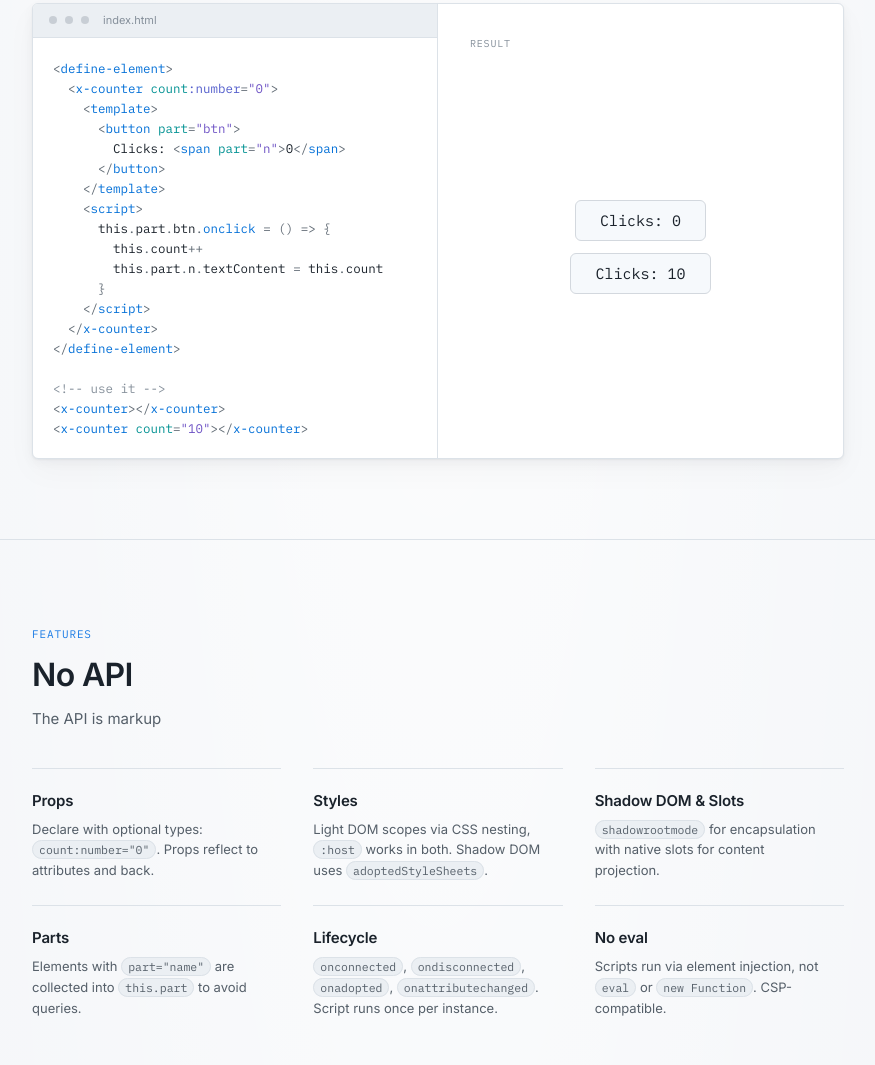
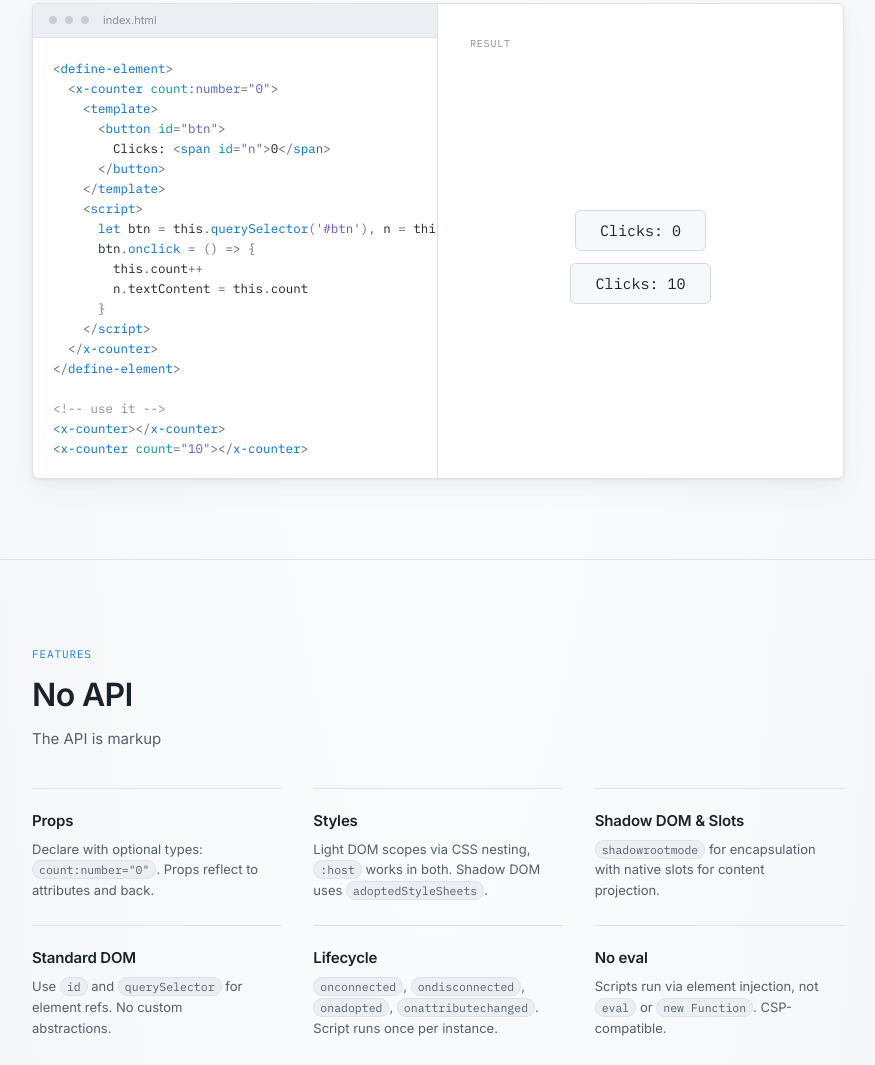
Before and after one commit to dy/define-element, a website: page index.html in a window 1280 px wide. Shown: the part 887-1952 px from the top of the page, without its empty margins (202-1077 px from the left). Drawn offline with Linux system fonts and the light colour scheme; no server answers.

Commit message:
Update index.html

```diff
--- a/index.html
+++ b/index.html
@@ -543,14 +543,15 @@
         <pre><span class="p">&lt;</span><span class="k">define-element</span><span class="p">&gt;</span>
   <span class="p">&lt;</span><span class="k">x-counter</span> <span class="a">count</span><span class="t">:number</span><span class="p">=</span><span class="v">"0"</span><span class="p">&gt;</span>
     <span class="p">&lt;</span><span class="k">template</span><span class="p">&gt;</span>
-      <span class="p">&lt;</span><span class="k">button</span> <span class="a">part</span><span class="p">=</span><span class="v">"btn"</span><span class="p">&gt;</span>
-        Clicks: <span class="p">&lt;</span><span class="k">span</span> <span class="a">part</span><span class="p">=</span><span class="v">"n"</span><span class="p">&gt;</span>0<span class="p">&lt;/</span><span class="k">span</span><span class="p">&gt;</span>
+      <span class="p">&lt;</span><span class="k">button</span> <span class="a">id</span><span class="p">=</span><span class="v">"btn"</span><span class="p">&gt;</span>
+        Clicks: <span class="p">&lt;</span><span class="k">span</span> <span class="a">id</span><span class="p">=</span><span class="v">"n"</span><span class="p">&gt;</span>0<span class="p">&lt;/</span><span class="k">span</span><span class="p">&gt;</span>
       <span class="p">&lt;/</span><span class="k">button</span><span class="p">&gt;</span>
     <span class="p">&lt;/</span><span class="k">template</span><span class="p">&gt;</span>
     <span class="p">&lt;</span><span class="k">script</span><span class="p">&gt;</span>
-      <span class="n">this</span><span class="p">.</span><span class="n">part</span><span class="p">.</span><span class="n">btn</span><span class="p">.</span><span class="f">onclick</span> <span class="p">= () =&gt; {</span>
+      <span class="k">let</span> <span class="n">btn</span> <span class="p">=</span> <span class="n">this</span><span class="p">.</span><span class="f">querySelector</span><span class="p">(</span><span class="v">'#btn'</span><span class="p">),</span> <span class="n">n</span> <span class="p">=</span> <span class="n">this</span><span class="p">.</span><span class="f">querySelector</span><span class="p">(</span><span class="v">'#n'</span><span class="p">)</span>
+      <span class="n">btn</span><span class="p">.</span><span class="f">onclick</span> <span class="p">= () =&gt; {</span>
         <span class="n">this</span><span class="p">.</span><span class="n">count</span><span class="p">++</span>
-        <span class="n">this</span><span class="p">.</span><span class="n">part</span><span class="p">.</span><span class="n">n</span><span class="p">.</span><span class="n">textContent</span> <span class="p">=</span> <span class="n">this</span><span class="p">.</span><span class="n">count</span>
+        <span class="n">n</span><span class="p">.</span><span class="n">textContent</span> <span class="p">=</span> <span class="n">this</span><span class="p">.</span><span class="n">count</span>
       <span class="p">}</span>
     <span class="p">&lt;/</span><span class="k">script</span><span class="p">&gt;</span>
   <span class="p">&lt;/</span><span class="k">x-counter</span><span class="p">&gt;</span>
@@ -590,8 +591,8 @@
         <p><code>shadowrootmode</code> for encapsulation with native slots for content projection.</p>
       </div>
       <div class="feature">
-        <h3>Parts</h3>
-        <p>Elements with <code>part="name"</code> are collected into <code>this.part</code> to avoid queries.</p>
+        <h3>Standard DOM</h3>
+        <p>Use <code>id</code> and <code>querySelector</code> for element refs. No custom abstractions.</p>
       </div>
       <div class="feature">
         <h3>Lifecycle</h3>
@@ -653,12 +654,12 @@
         <pre><span class="p">&lt;</span><span class="k">define-element</span><span class="p">&gt;</span>
   <span class="p">&lt;</span><span class="k">x-clock</span><span class="p">&gt;</span>
     <span class="p">&lt;</span><span class="k">template</span><span class="p">&gt;</span>
-      <span class="p">&lt;</span><span class="k">time</span> <span class="a">part</span><span class="p">=</span><span class="v">"t"</span><span class="p">&gt;&lt;/</span><span class="k">time</span><span class="p">&gt;</span>
+      <span class="p">&lt;</span><span class="k">time</span> <span class="a">id</span><span class="p">=</span><span class="v">"t"</span><span class="p">&gt;&lt;/</span><span class="k">time</span><span class="p">&gt;</span>
     <span class="p">&lt;/</span><span class="k">template</span><span class="p">&gt;</span>
     <span class="p">&lt;</span><span class="k">script</span><span class="p">&gt;</span>
-      <span class="k">let</span> <span class="n">id</span>
+      <span class="k">let</span> <span class="n">id</span><span class="p">,</span> <span class="n">t</span> <span class="p">=</span> <span class="n">this</span><span class="p">.</span><span class="f">querySelector</span><span class="p">(</span><span class="v">'#t'</span><span class="p">)</span>
       <span class="k">const</span> <span class="f">tick</span> <span class="p">= () =&gt;</span>
-        <span class="n">this</span><span class="p">.</span><span class="n">part</span><span class="p">.</span><span class="n">t</span><span class="p">.</span><span class="n">textContent</span> <span class="p">=</span>
+        <span class="n">t</span><span class="p">.</span><span class="n">textContent</span> <span class="p">=</span>
           <span class="k">new</span> <span class="f">Date</span><span class="p">().</span><span class="f">toLocaleTimeString</span><span class="p">()</span>
       <span class="f">tick</span><span class="p">()</span>
       <span class="n">this</span><span class="p">.</span><span class="a">onconnected</span> <span class="p">= () =&gt;</span>
```
